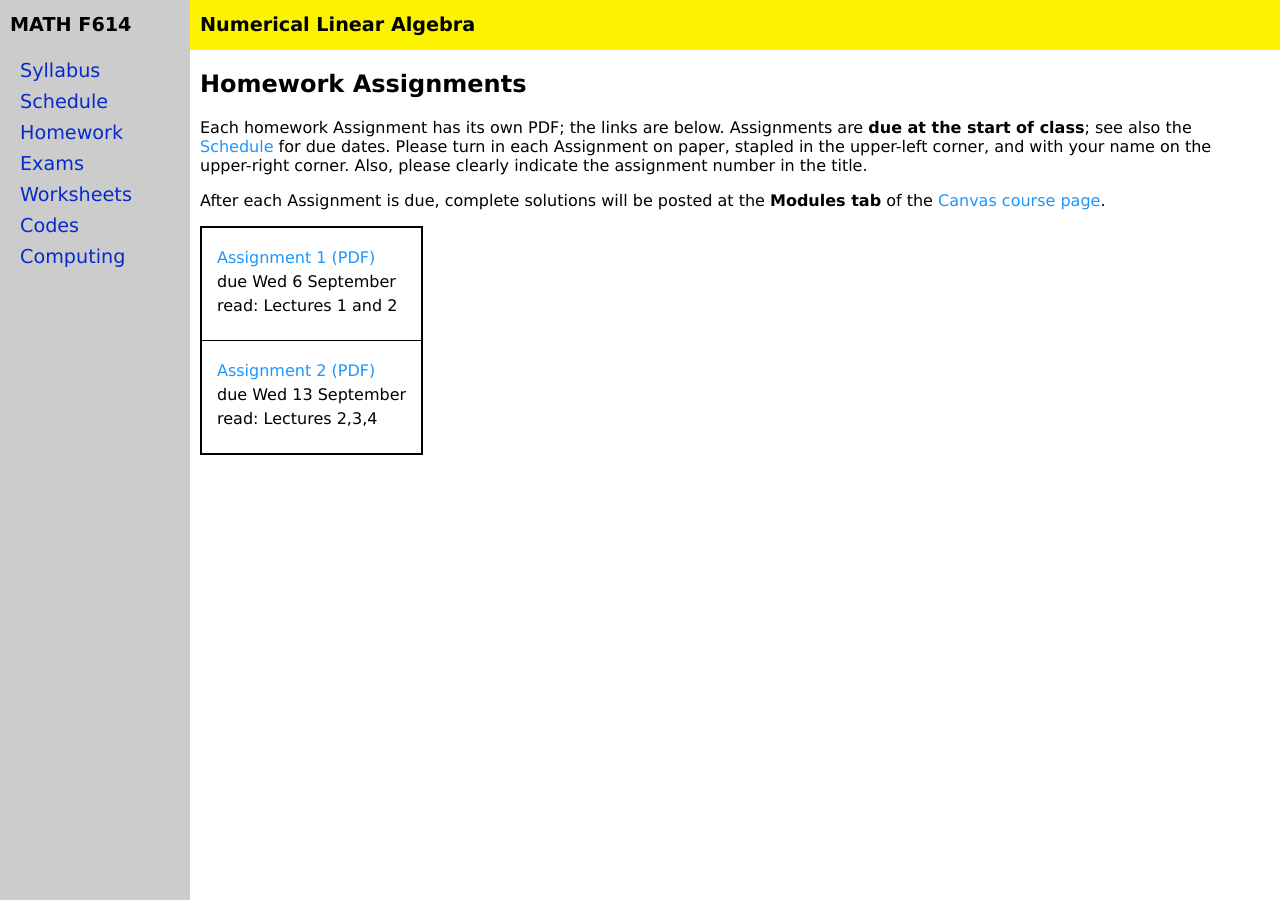
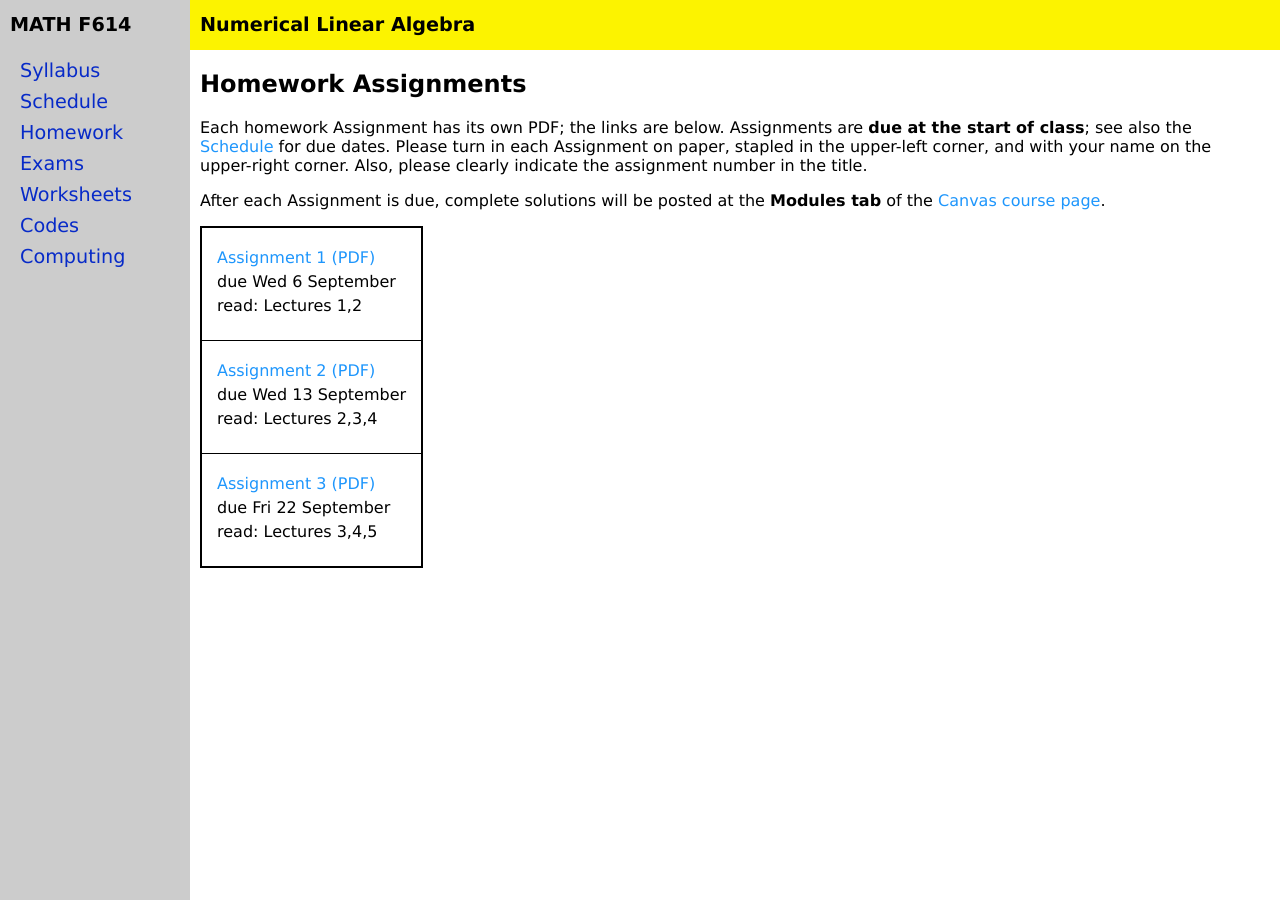
Before and after one commit to bueler/nla, a Jekyll site: the page built from homework.md, in a window 1280 px wide. Built offline with Jekyll 4.4.1, drawn with Linux system fonts in a browser that asks for light colours.

Commit message:
Assignment 3

```diff
--- a/_data/homework.yml
+++ b/_data/homework.yml
@@ -4,11 +4,15 @@ homework:
 - name: Assignment 1
   due: Wed 6 September
   blank: A1.pdf
-  sections: Lectures 1 and 2
+  sections: Lectures 1,2
 - name: Assignment 2
   due: Wed 13 September
   blank: A2.pdf
   sections: Lectures 2,3,4
+- name: Assignment 3
+  due: Fri 22 September
+  blank: A3.pdf
+  sections: Lectures 3,4,5
 
 #  seealsoname: Classical iterative methods slides
 #  seealsopdf: https://bueler.github.io/nade/assets/slides/iterative.pdf
```
Also changed, not shown: 2 other files.
